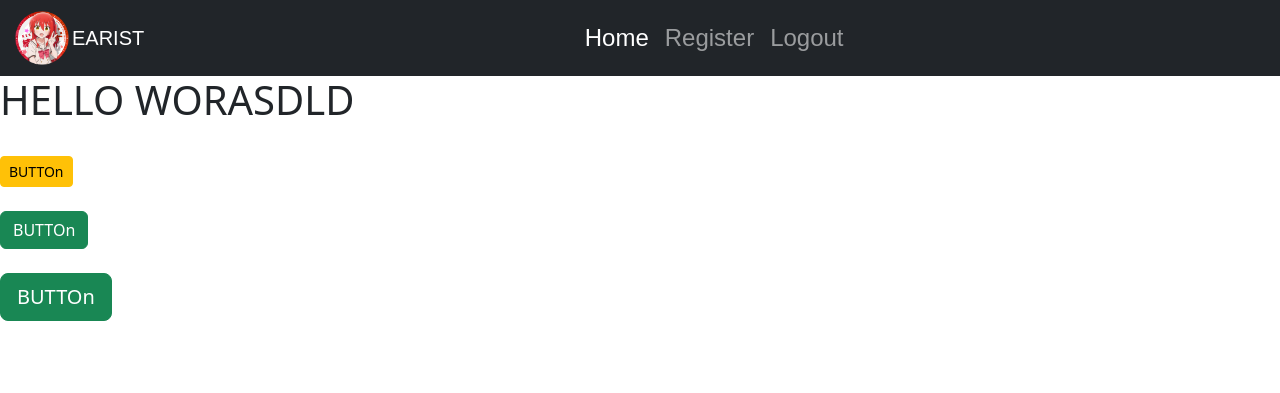
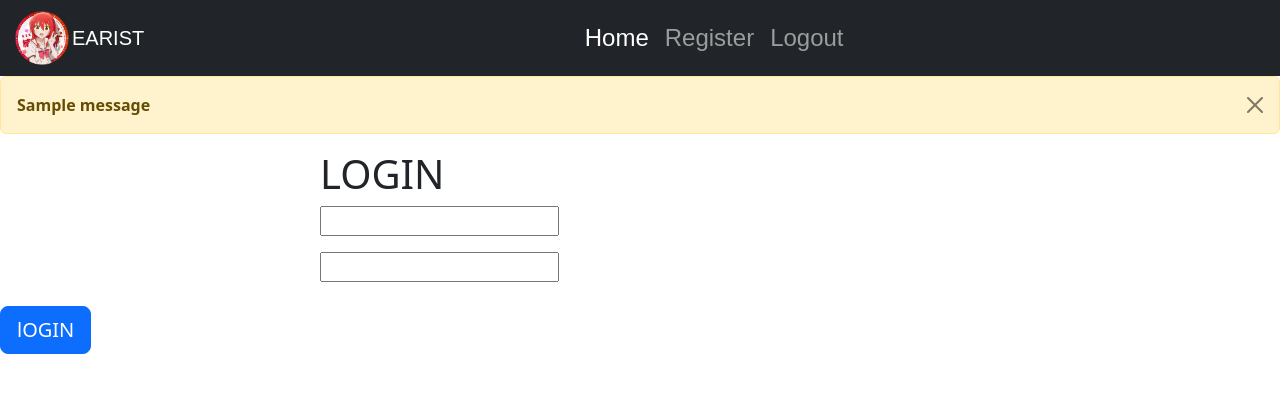
Before and after one commit to Jierald12/ipat2c, a Django app: template ipat2c/dcrm/templates/home.html in a window 1280 px wide. Shown: the top 393 px of the page. Run offline with Django 3.2, Linux system fonts and the light colour scheme; the template is opened without the code that fills it, so the values that code supplies are empty; one stand-in notice (Sample message) is shown.

Commit message:
Working Login and Logout with Display Data

```diff
--- a/ipat2c/dcrm/templates/home.html
+++ b/ipat2c/dcrm/templates/home.html
@@ -1,12 +1,74 @@
 {% extends 'base.html'  %}
 
 {% block content %}
-<h1>HELLO WORASDLD</h1> <br>
-<button class="btn btn-warning btn-sm">BUTTOn</button>
-<br>
-<br>
-<button class="btn btn-success btn-md">BUTTOn</button>
-<br>
-<br>
-<button class="btn btn-success btn-lg">BUTTOn</button>
+<style>
+    .container{
+        max-width:70%;
+    }
+</style>
+
+{% if messages %}
+    {% for message in messages %}
+   <div class=" alert alert-warning alert-dismissible fade show" role="alert">
+    <strong>{{ message }}</strong>
+    <button type="button" class="btn-close" data-bs-dismiss="alert" aria-label="Close"></button>
+    </div>
+    {% endfor %}
+    {% endif %}
+
+
+{% if user.is_authenticated %}
+
+<div class="container">
+    <table class ="table">
+    <thead>
+        <tr>
+            <th>FIRST NAME</th>
+            <th>LAST NAME</th>
+            <th>EMAIL</th>
+            <th>PHONE</th>
+            <th>CITY</th>
+            <th>STATE</th>
+            <th>ZIP CODE</th>
+        </tr>
+    </thead>
+    <tbody>
+        {% if records %}
+            {% for record in records %}
+                <tr>
+                    <td>{{record.first_name}}</td>
+                    <td>{{record.last_name}}</td>
+                    <td>{{record.email}}</td>
+                    <td>{{record.phone}}</td>
+                    <td>{{record.city}}</td>
+                    <td>{{record.state}}</td>
+                    <td>{{record.zipcode}}</td>
+                </tr>
+            {% endfor %}
+        {% endif %}
+    </tbody>
+</table>
+
+{% else %}
+<div class="col-md-6 offset-md-3">
+    <h1>LOGIN</h1>
+<form action="" method="post">
+{% csrf_token %}
+
+    <div class="mb-3">
+    <input class="form control" type="text" name="username" id="">
+    </div>
+    <div class="mb-3"></div>
+    <input class="from control" type="text" name="password" id="">
+    </div> <br>
+    <button class="btn btn-primary btn-lg btn-block" type="submit">lOGIN</button>
+
+</form>
+</div>
+
+</div>
+
+{% endif %}
+
+
 {% endblock %}
--- a/ipat2c/dcrm/templates/navbar.html
+++ b/ipat2c/dcrm/templates/navbar.html
@@ -28,7 +28,7 @@
             <a class="nav-link" href="{% url 'register' %}">Register</a>
           </li>
           <li class="nav-item">
-            <a class="nav-link" href="#">Logout</a>
+            <a class="nav-link" href="{% url 'logout' %}">Logout</a>
           </li>
 
         </ul>
--- a/ipat2c/dcrm/urls.py
+++ b/ipat2c/dcrm/urls.py
@@ -4,5 +4,8 @@ from . import views
 urlpatterns = [
 
     path('', views.home, name='home'),
-path('register/', views.register, name='register')
+    path('register/', views.register, name='register'),
+    path('logout/', views.logout_user, name='logout'),
+
+
 ]
```
Also changed, not shown: ipat2c/dcrm/views.py (+33 -3 lines), ipat2c/db.sqlite3.
